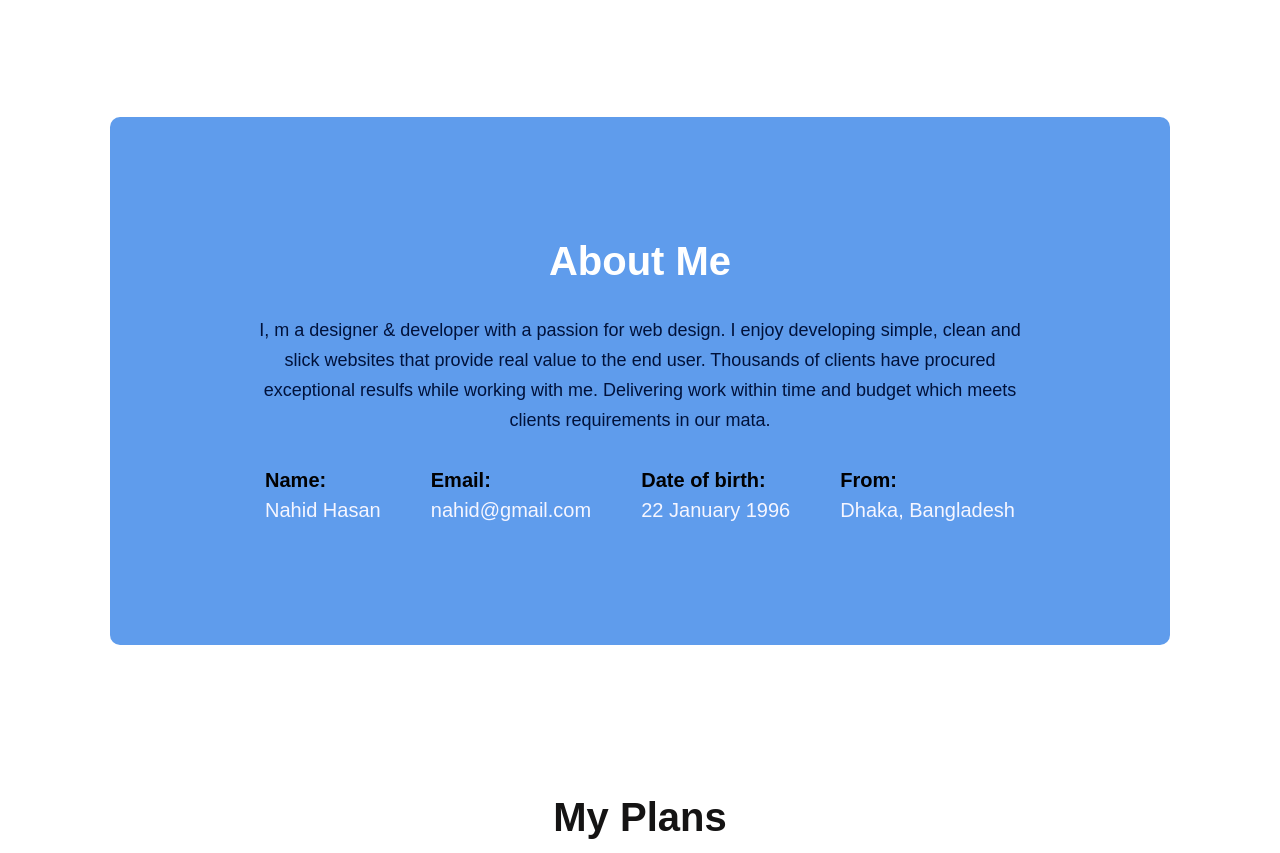
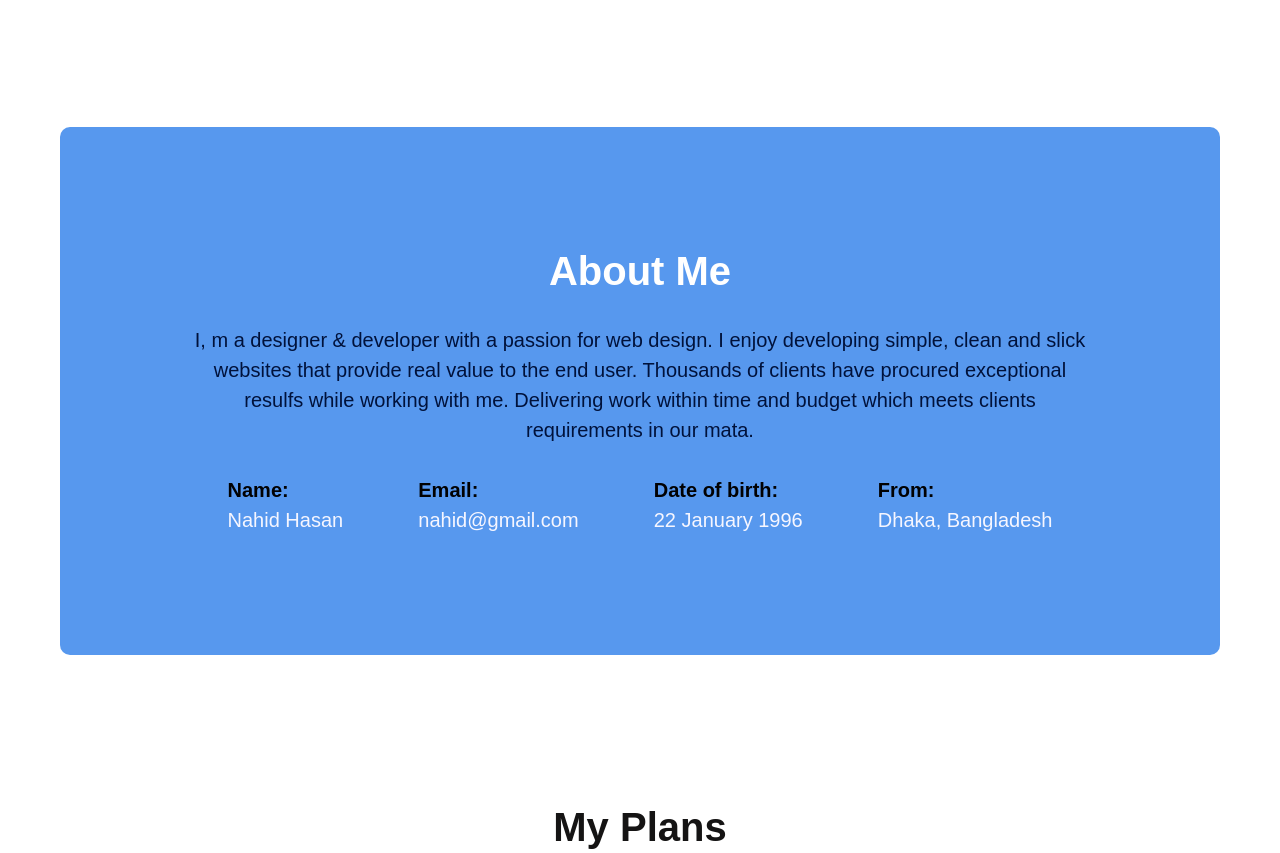
Before and after one commit to Reahana/new-me1, a plain HTML site: page index.html in a window 1280 px wide. Shown: the part 1866-2719 px from the top of the page. Drawn offline with Linux system fonts and the light colour scheme.

Commit message:
about style

```diff
--- a/css/style.css
+++ b/css/style.css
@@ -41,7 +41,7 @@
  .failure{
     display: flex;
     margin-top: 100px;
-    margin-bottom: 120px;
+    margin-bottom: 130px;
  }
  .failure img{
  margin-left: 206px;
@@ -76,9 +76,9 @@
  /* about style */
 
 .about{
-   max-width: 800px;
+   max-width: 900px;
    margin: 0 auto;
-   background-color:  rgb(95, 156, 236);
+   background-color:  #5798ee;
    border-radius: 10px;
    padding: 120px 130px;
 
@@ -93,7 +93,7 @@
 }
 .about-para{
    font-weight: 500;
-   font-size: 18px;
+   font-size: 20px;
    line-height: 30px;
    text-align: center;
    color: #00123b;
```
